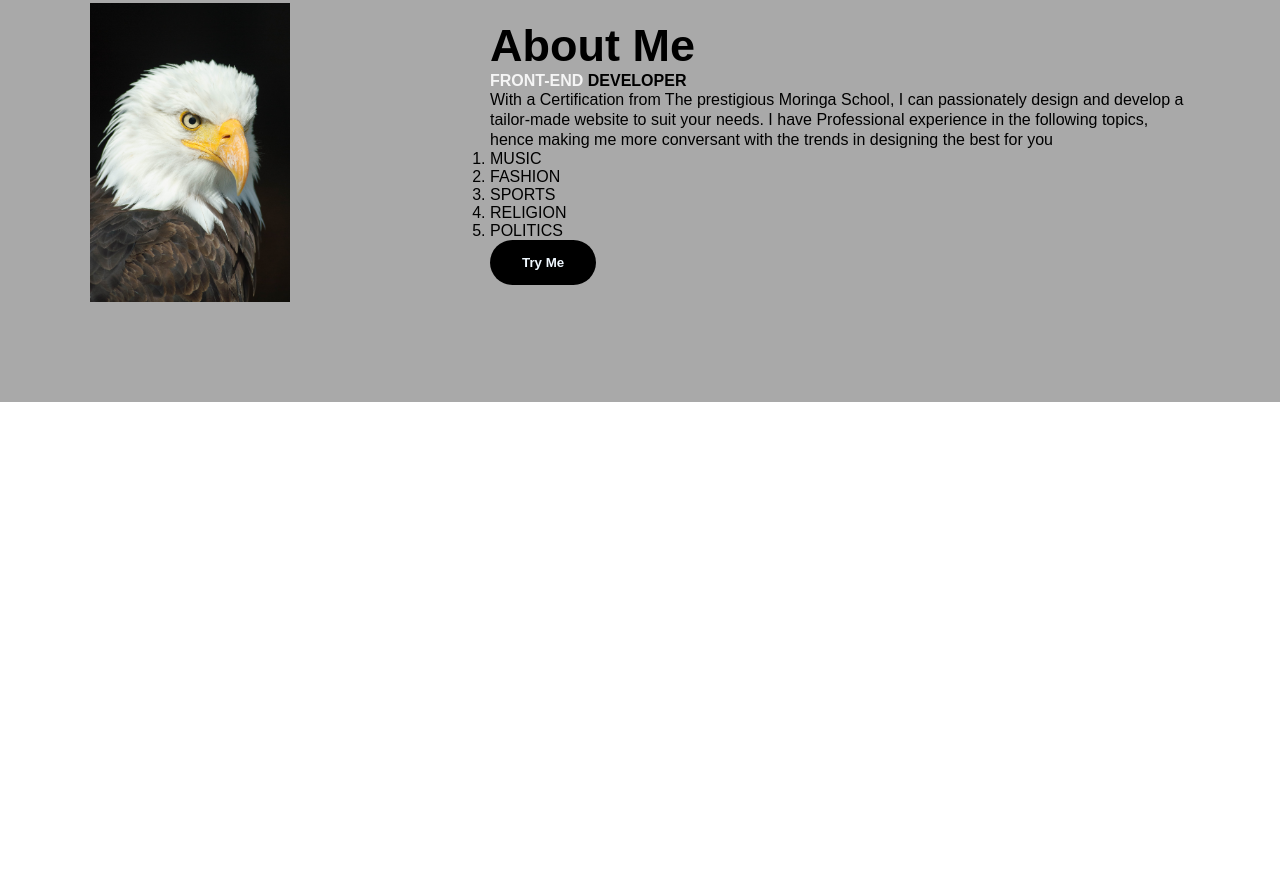
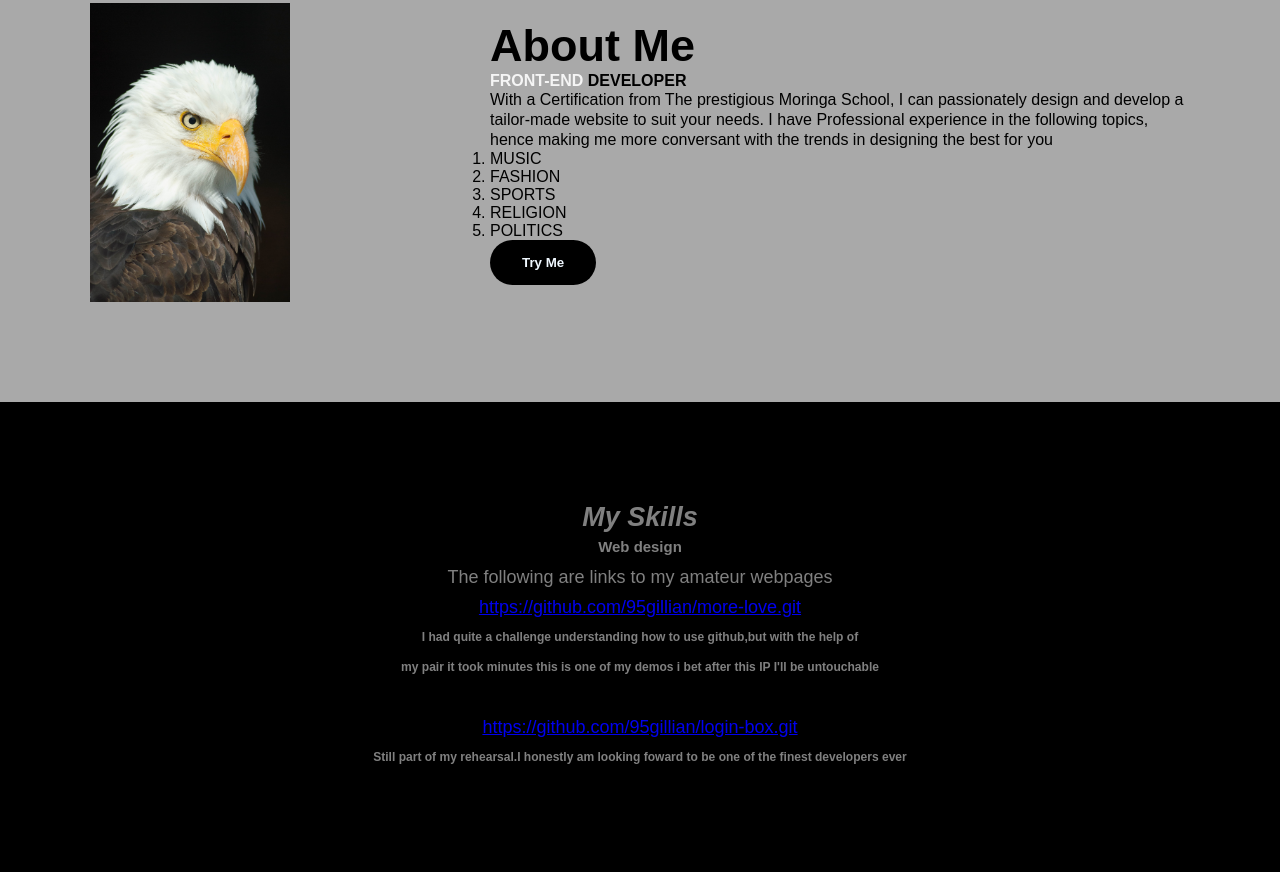
Before and after one commit to 95gillian/me-u-first-ip, a plain HTML site: page index.html in a window 1280 px wide. Shown: the part 897-1769 px from the top of the page. Before the commit the page ends 1299 px from the top, so only its background shows below. Drawn offline with Linux system fonts and the light colour scheme.

Commit message:
final commit

```diff
--- a/index.html
+++ b/index.html
@@ -42,7 +42,7 @@
         <div class="About-me-text">
             <h2>About Me</h2>
             <h6><span>FRONT-END</span> DEVELOPER</h6>
-            <p>With a Certification from The prestigious Moringa School,
+            <p> With a Certification from The prestigious Moringa School,
                 I can passionately design and develop a tailor-made
                 website to suit your needs. I have Professional experience
                 in the following topics, hence making me more conversant with
@@ -63,5 +63,25 @@
 
 </section>
 <!------------------Skills section--------------------------------------------------->
+<div class="skills">
+    <div class="title">
+        <h2 style="text-align: center;"><em>My Skills</em></h2>
+
+    </div>
+<div >
+    <h5 style="text-align: center;">Web design</h5>
+    <p style="text-align: center;">The following are links to my amateur webpages</p>
+    <p style="text-align: center;">
+        <a href="#">https://github.com/95gillian/more-love.git</a>
+        <h6 style="text-align: center;">I had quite a challenge understanding how to use github,but with the help of <br>my pair it took minutes this is one of my demos i bet after this IP I'll be untouchable</h6><br>
+        <p style="text-align: center;">
+        <a href="#">https://github.com/95gillian/login-box.git</a>
+        <h6 style="text-align: center;">Still part of my rehearsal.I honestly am looking foward to be one of the finest developers ever</h6>
+    </p>
+    </p>
+
+
+</div>
+</div>
 </body>
 </html>
--- a/style.css
+++ b/style.css
@@ -142,3 +142,12 @@ button:hover{
     cursor: pointer;
     background-color: burlywood;
 }
+.skills{
+    width: 100%;
+    padding: 100px 0;
+    background-color: black;
+    color: gray;
+    letter-spacing: 2;
+    line-height: 30px;
+    font-size: large;
+}
```
